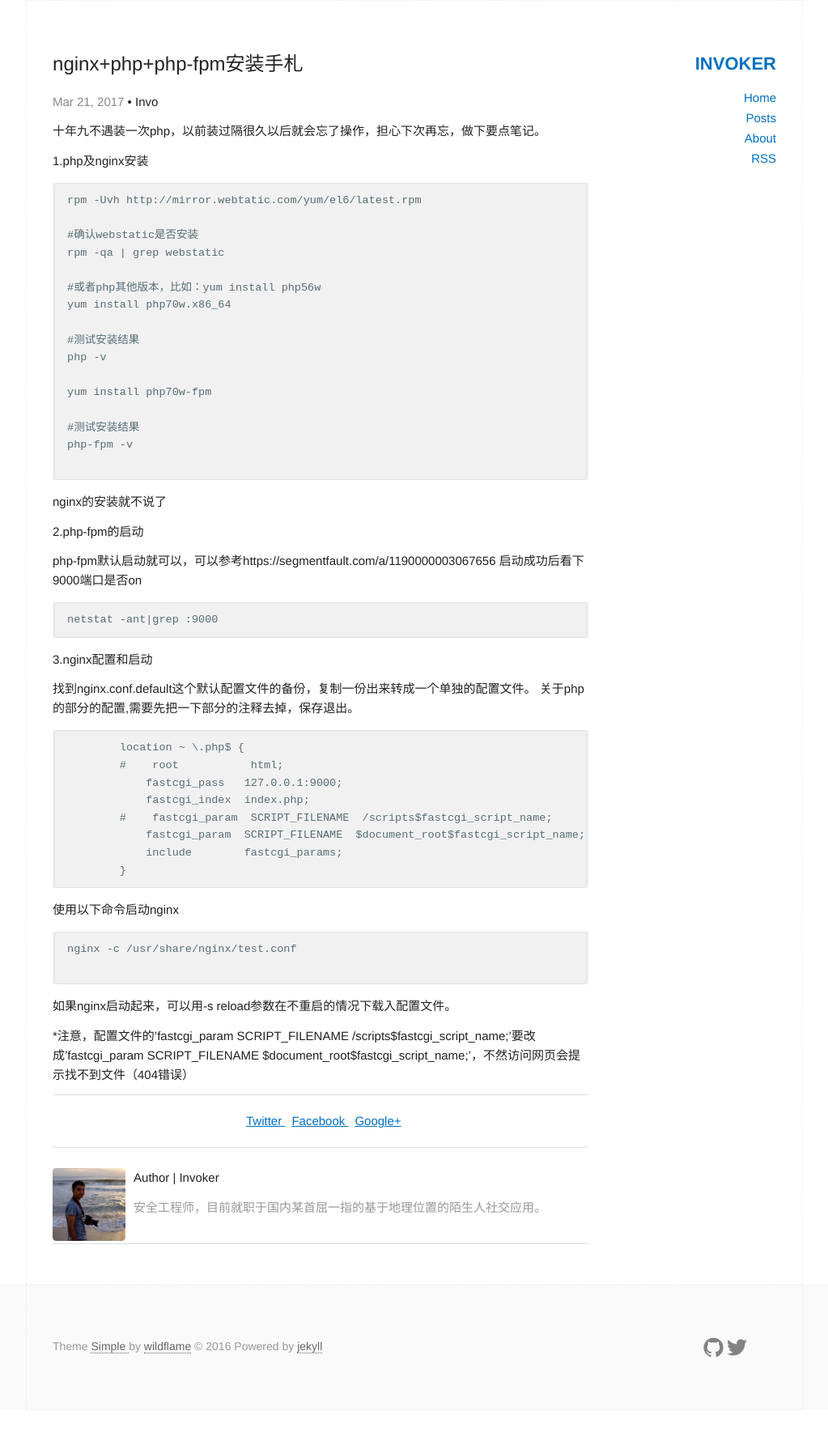
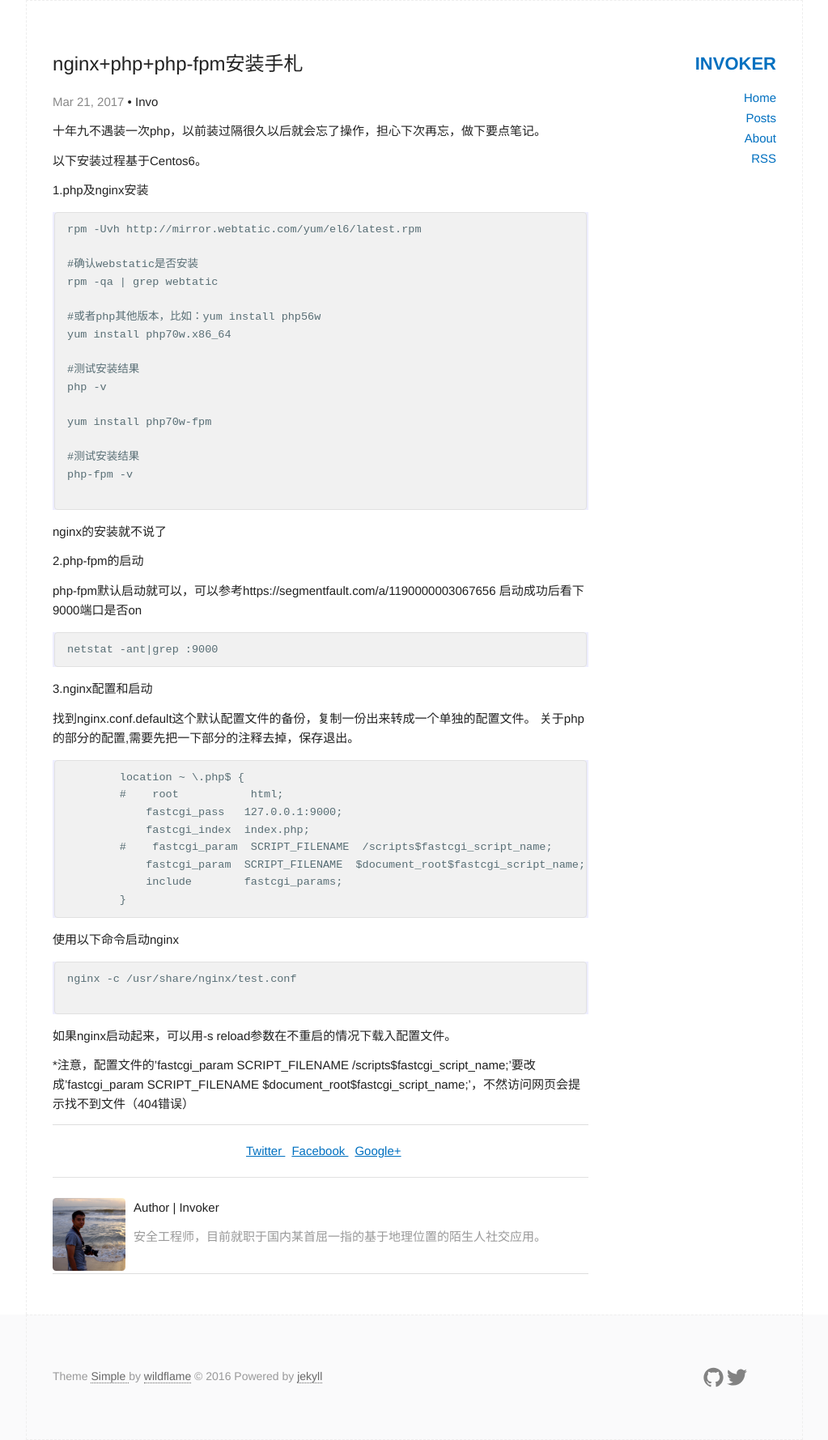
Before and after one commit to wangzf0225/wangzf0225.github.io, a Jekyll site: the page built from _posts/2017-03-21-instalation-of-php-and-nginx.md, in a window 1280 px wide. Shown: the whole page at 81% size, without its empty margins (128-1151 px from the left). Built offline with Jekyll 4.4.1, drawn with Linux system fonts in a browser that asks for light colours; before the commit the page ends 1742 px from its top, so only the background shows below that.

Commit message:
fix a typo

````diff
--- a/_posts/2017-03-21-instalation-of-php-and-nginx.md
+++ b/_posts/2017-03-21-instalation-of-php-and-nginx.md
@@ -7,13 +7,15 @@ categories: note
 ---
 十年九不遇装一次php，以前装过隔很久以后就会忘了操作，担心下次再忘，做下要点笔记。
 
+以下安装过程基于Centos6。
+
 1.php及nginx安装
 
 ```
 rpm -Uvh http://mirror.webtatic.com/yum/el6/latest.rpm
 
 #确认webstatic是否安装
-rpm -qa | grep webstatic
+rpm -qa | grep webtatic
 
 #或者php其他版本，比如：yum install php56w
 yum install php70w.x86_64
````
